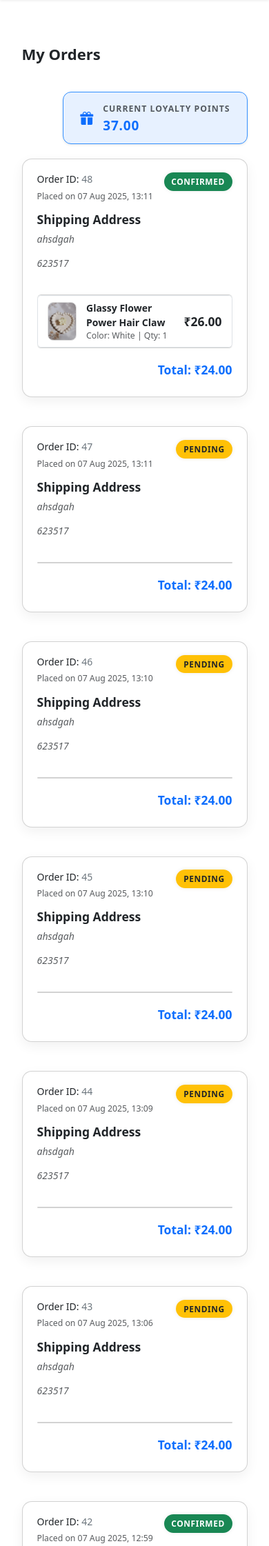
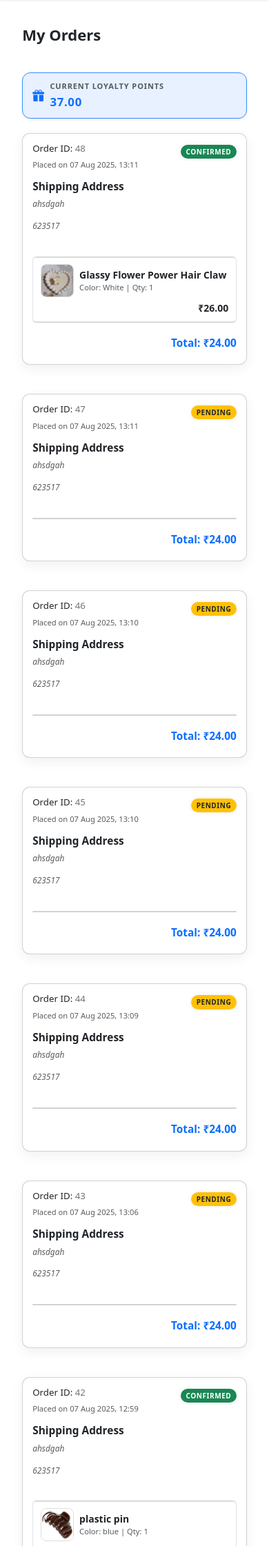
Before and after one commit to codezzzahm1/hana-fashion, a Django app: page /my-orders/ in a window 390 px wide. Shown: the part 54-2296 px from the top of the page at 69% size. Run offline with Django 5.2, Linux system fonts and the light colour scheme; a user stored in the database is signed in; data comes from the database, SQL or seed files in the repository; some libraries are stand-ins or nearby versions.

Commit message:
Update my_orders.html

```diff
--- a/sho/templates/sho/my_orders.html
+++ b/sho/templates/sho/my_orders.html
@@ -48,6 +48,81 @@
     transform: scale(1.05);
     border-color: #3390ff;
   }
+
+/* ===== MOBILE FRIENDLY MY ORDERS PAGE ===== */
+@media (max-width: 576px) {
+
+  /* Loyalty points box full-width on mobile */
+  .loyalty-points-box {
+    width: 100% !important;
+    min-width: auto !important;
+    padding: 10px 14px !important;
+    font-size: 0.9rem;
+  }
+  .loyalty-points-box i {
+    font-size: 1.2rem !important;
+    margin-right: 0.6rem !important;
+  }
+  .loyalty-points-box .fs-4 {
+    font-size: 1.2rem !important;
+  }
+
+  /* Reduce padding in container */
+  .container.py-5 {
+    padding: 1rem 0.8rem !important;
+  }
+
+  /* Order card adjustments */
+  .order-card {
+    padding: 1rem !important;
+    border-radius: 0.8rem !important;
+  }
+  .order-card h6 {
+    font-size: 0.95rem !important;
+  }
+  .order-card small {
+    font-size: 0.8rem !important;
+  }
+
+  /* Badge smaller */
+  .status-badge {
+    font-size: 0.72rem !important;
+    padding: 0.3em 0.75em !important;
+  }
+
+  /* Shipping address text smaller */
+  .order-card p {
+    font-size: 0.85rem !important;
+  }
+
+  /* List group items stack + smaller padding */
+  .list-group-item {
+    flex-direction: column !important;
+    align-items: flex-start !important;
+    padding: 0.6rem 0.75rem !important;
+    gap: 0.4rem;
+  }
+  .list-group-item .fw-semibold.fs-5 {
+    font-size: 1rem !important;
+    align-self: flex-end;
+  }
+
+  /* Product image */
+  .item-img {
+    width: 48px !important;
+    height: 48px !important;
+    margin-right: 0.6rem !important;
+  }
+
+  /* Total price text smaller */
+  .order-card h5 {
+    font-size: 1.1rem !important;
+  }
+}
+
+
+
+
 </style>
 
 <div class="container py-5">
```
